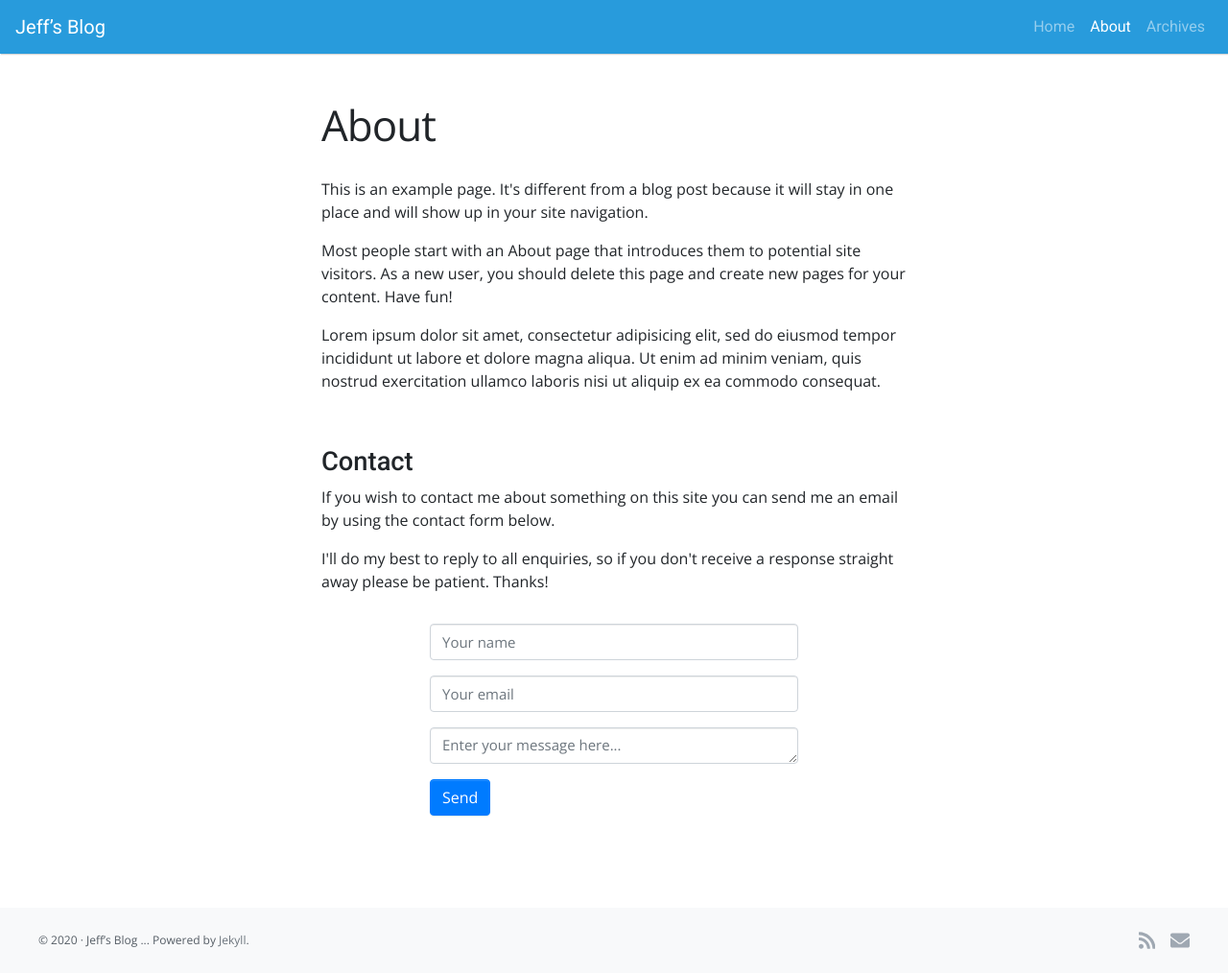
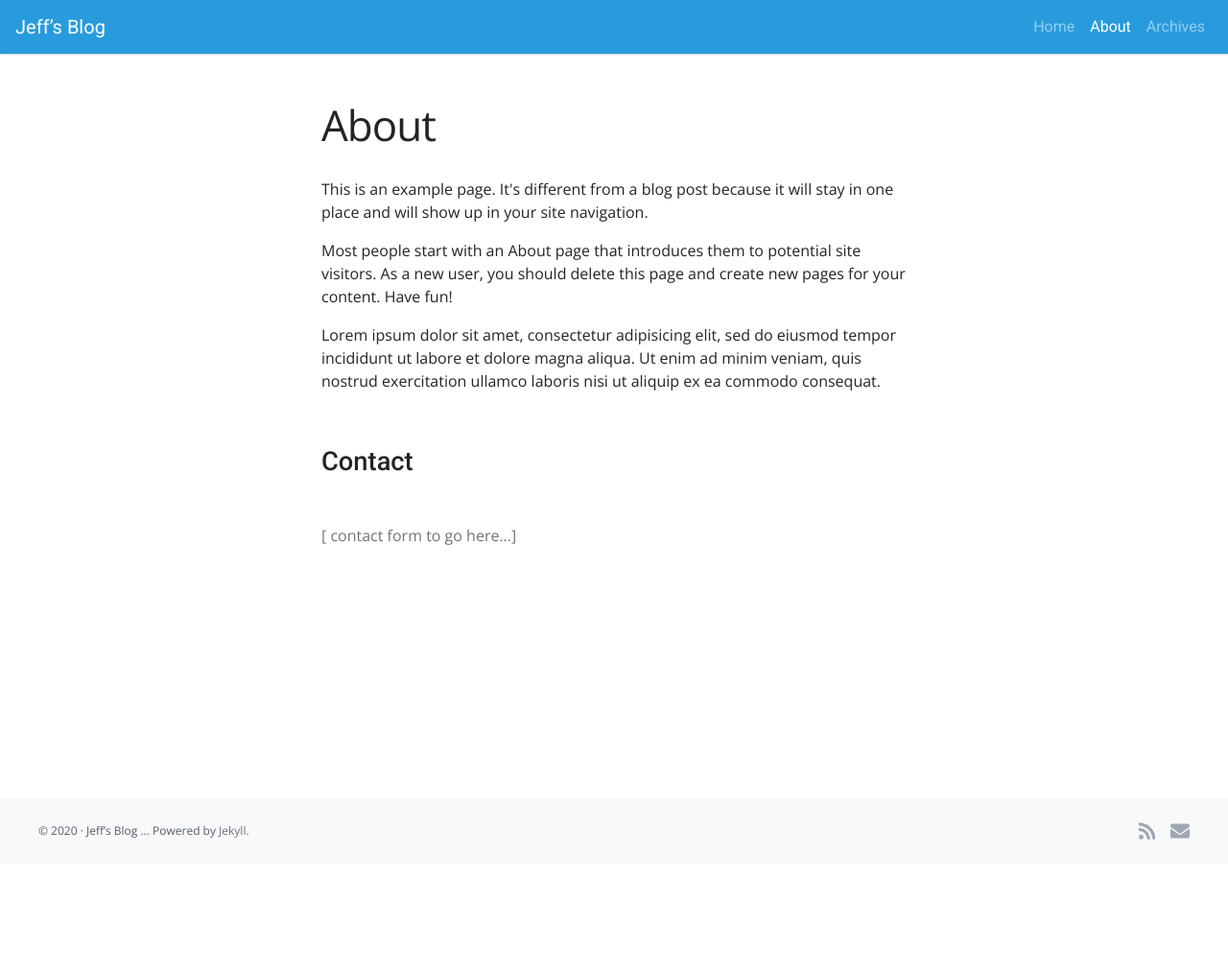
Before and after one commit to jefx07/jefx07.github.io, a Jekyll site: the page built from about.html, in a window 1280 px wide. Shown: the whole page at 96% size. Built offline with Jekyll 4.4.1, drawn with Linux system fonts in a browser that asks for light colours; after the commit the page ends 900 px from its top, so only the background shows below that.

Commit message:
Finished testing the contact form

```diff
--- a/about.html
+++ b/about.html
@@ -20,11 +20,11 @@ content. Have fun!</p>
 <p>&nbsp;</p>
 
 <h3 id="contact">Contact</h3>
-<!-- <p>&nbsp;</p>
+<p>&nbsp;</p>
 <p class="text-muted">[ contact form to go here...]</p>
 <div style="width:auto; height:180px"></div>
--->
 
+{% comment %}
 <p>If you wish to contact me about something on this site you can send me an
 email by using the contact form below.</p>
 
@@ -52,3 +52,4 @@ straight away please be patient. Thanks!</p>
 
   <button class="btn btn-primary" type="submit">Send</button>
 </form>
+{% endcomment %}
```
